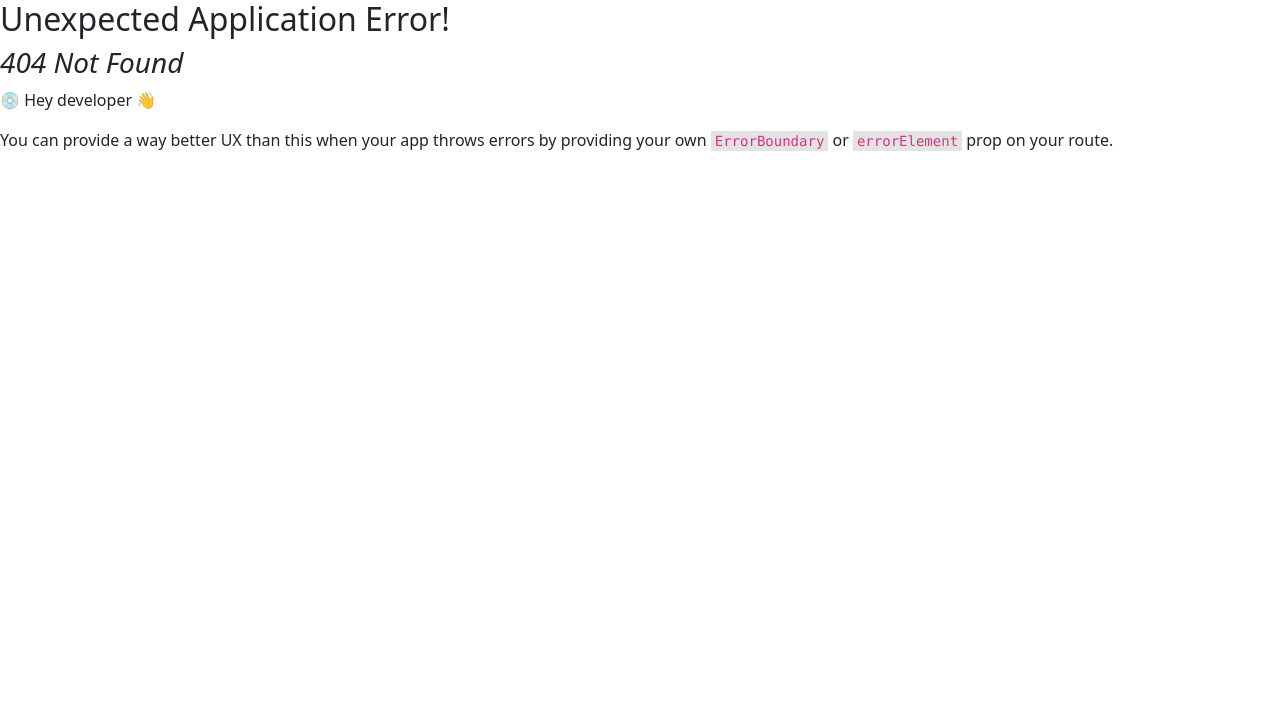
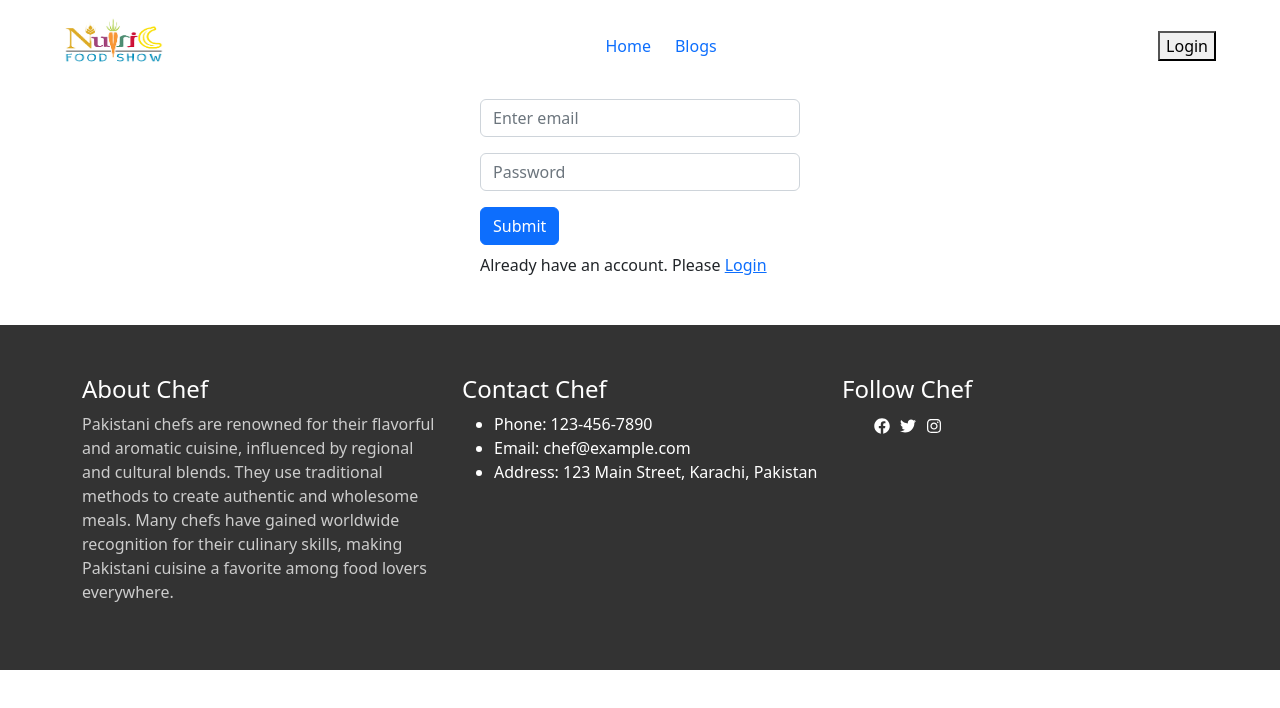
Before and after one commit to skshuvo1/nutric-foods-client, a React (Vite) app: page /register in a window 1280 px wide. Before the commit this address had no page. Shown: the top 708 px of the page. Built offline with nearby package versions, Linux system fonts and the light colour scheme.

Commit message:
register added

```diff
--- a/src/main.jsx
+++ b/src/main.jsx
@@ -10,6 +10,7 @@ import Routes from './Routes/Routes';
 import Home from './pages/Home/Home';
 import Blogs from './pages/Blogs/Blogs';
 import Login from './pages/Login/Login';
+import Register from './pages/Register/Register';
 
 const router = createBrowserRouter([
   {
@@ -27,6 +28,10 @@ const router = createBrowserRouter([
       {
         path:'/login',
         element:<Login></Login>
+      },
+      {
+        path:'/register',
+        element:<Register></Register>
       }
     ]
   },
--- a/src/pages/Login/Login.css
+++ b/src/pages/Login/Login.css
@@ -1,4 +1,4 @@
 .login-container{
     width: 100%;
-    margin: 5% 0% 10% 46%;
+    margin: 5% 0% 7% 46%;
 }
--- a/src/pages/Login/Login.jsx
+++ b/src/pages/Login/Login.jsx
@@ -1,14 +1,15 @@
 // eslint-disable-next-line no-unused-vars
 import React, { useState } from 'react';
 import './Login.css'
+import { Link } from 'react-router-dom';
 
 const Login = () => {
-    const [username, setUsername] = useState("");
+    const [email, setEmail] = useState("");
     const [password, setPassword] = useState("");
+    console.log(email);
 
     const handleEmailChange = (e) => {
-
-        setUsername(e.target.value);
+        setEmail(e.target.value);
     };
 
     const handlePasswordChange = (e) => {
@@ -18,7 +19,7 @@ const Login = () => {
     const handleSubmit = (e) => {
         e.preventDefault();
         // Do something with username and password, e.g. send them to a server to verify
-        console.log("Username:", username);
+        console.log("Email:", email);
         console.log("Password:", password);
     };
 
@@ -37,8 +38,9 @@ const Login = () => {
                 />
 
                 <br />
-                <button className='mb-3 ms-5 rounded text-white bg-primary'  type="submit">Submit</button>
+                <button className=' ms-5 rounded text-white bg-primary px-3 py-2'  type="submit">Login</button>
             </form>
+            <p className='mt-2'>New to this website. Please <Link to={'/register'}>Register</Link></p>
         </div>
     );
 };
--- /dev/null
+++ b/src/pages/Register/Register.jsx
@@ -0,0 +1,33 @@
+// eslint-disable-next-line no-unused-vars
+import React from 'react';
+import Button from 'react-bootstrap/Button';
+import Form from 'react-bootstrap/Form';
+import { Link } from 'react-router-dom';
+
+const Register = () => {
+    return (
+        <div>
+            <Form className='w-25 m-auto mt-3 mb-5'>
+      <Form.Group className="mb-3" controlId="formBasicEmail">
+
+        <Form.Control type="email" placeholder="Enter email" />
+      </Form.Group>
+
+      <Form.Group className="mb-3" controlId="formBasicPassword">
+
+        <Form.Control type="password" placeholder="Password" />
+      </Form.Group>
+      <Form.Group className="mb-3" controlId="formBasicCheckbox">
+
+      </Form.Group>
+      <Button variant="primary" type="submit">
+        Submit
+      </Button>
+      <p className='mt-2'>Already have an account. Please <Link to={'/login'}>Login</Link></p>
+    </Form>
+
+        </div>
+    );
+};
+
+export default Register;
```
